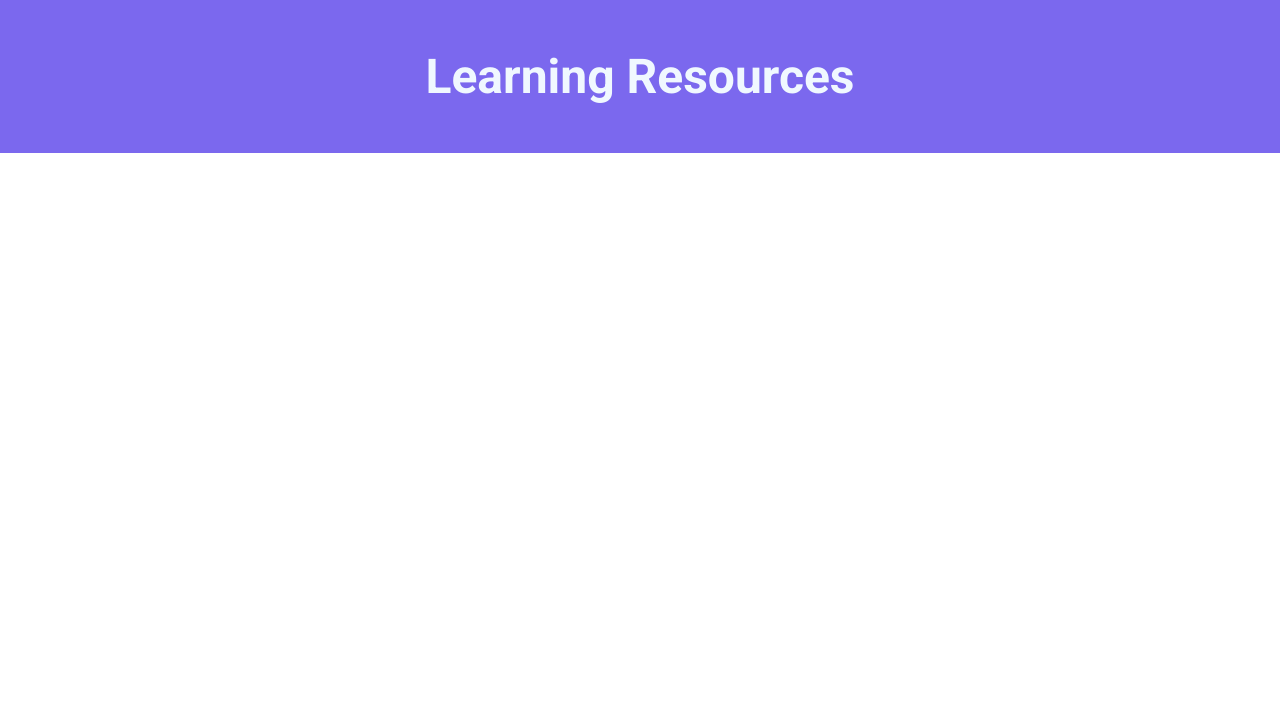
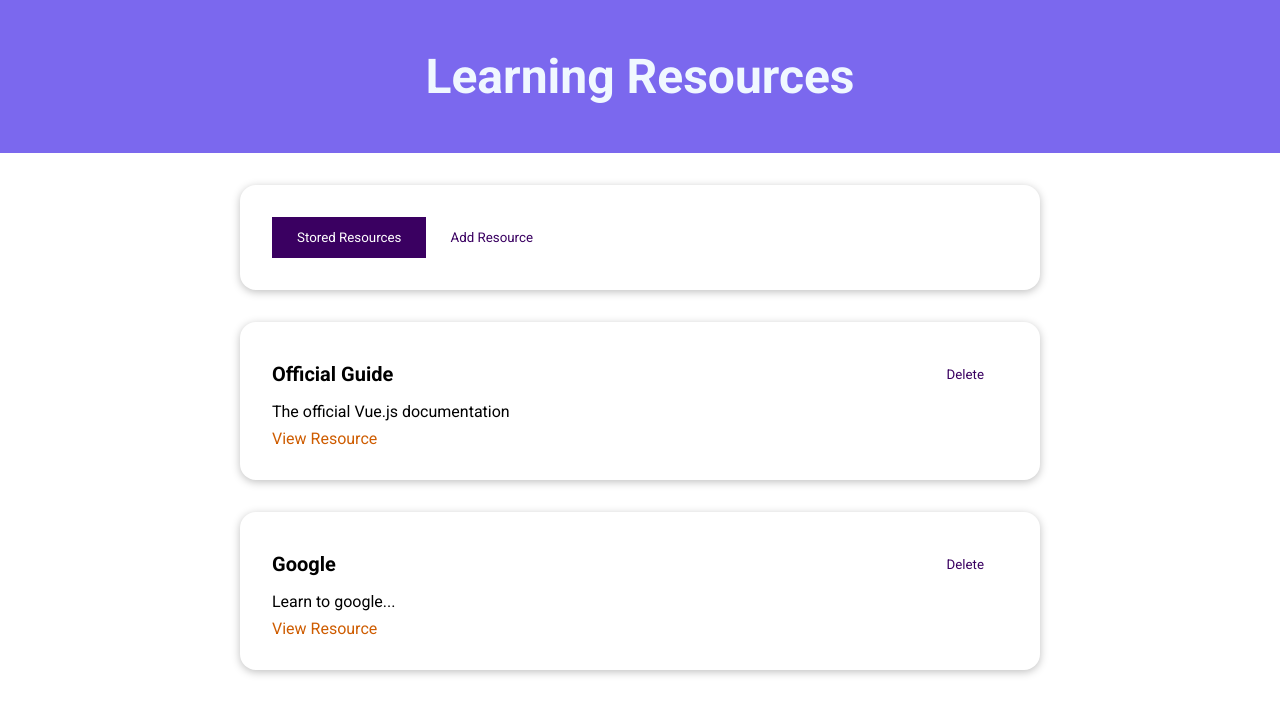
Before and after one commit to k1d12r04/vue-learning-resources-app, a Vue app: page / in a window 1280 px wide. Shown: the top 714 px of the page. Built offline with nearby package versions, Linux system fonts and the light colour scheme.

Commit message:
Add and style tabs

```diff
--- a/src/App.vue
+++ b/src/App.vue
@@ -1,30 +1,15 @@
 <template>
   <TheHeader />
+  <TheResources />
 </template>
 
 <script>
 import TheHeader from './components/layouts/TheHeader.vue';
+import TheResources from './components/learning-resources/TheResources.vue';
 export default {
   components: {
     TheHeader,
-  },
-  data() {
-    return {
-      storedResources: [
-        {
-          id: 'official-guide',
-          title: 'Official Guide',
-          description: 'The official Vue.js documentation',
-          link: 'https://vuejs.org/',
-        },
-        {
-          id: 'google',
-          title: 'Google',
-          description: 'Learn to google...',
-          link: 'https://google.com/',
-        },
-      ],
-    };
+    TheResources,
   },
 };
 </script>
--- a/src/components/learning-resources/StoredResources.vue
+++ b/src/components/learning-resources/StoredResources.vue
@@ -17,7 +17,7 @@
   components: {
     LearningResource,
   },
-  props: ['storedResources'],
+  inject: ['storedResources'],
 };
 </script>
 
--- a/src/components/learning-resources/TheResources.vue
+++ b/src/components/learning-resources/TheResources.vue
@@ -1,9 +1,12 @@
 <template>
   <base-card>
-    <base-button @click="setSelectedTab('stored-resources')">
+    <base-button
+      @click="setSelectedTab('stored-resources')"
+      :mode="storedResBtnMode"
+    >
       Stored Resources
     </base-button>
-    <base-button @click="setSelectedTab('add-resource')">
+    <base-button @click="setSelectedTab('add-resource')" :mode="addResBtnMode">
       Add Resource</base-button
     >
   </base-card>
@@ -21,7 +24,34 @@
   data() {
     return {
       selectedTab: 'stored-resources',
+      storedResources: [
+        {
+          id: 'official-guide',
+          title: 'Official Guide',
+          description: 'The official Vue.js documentation',
+          link: 'https://vuejs.org/',
+        },
+        {
+          id: 'google',
+          title: 'Google',
+          description: 'Learn to google...',
+          link: 'https://google.com/',
+        },
+      ],
     };
+  },
+  provide() {
+    return {
+      storedResources: this.storedResources,
+    };
+  },
+  computed: {
+    storedResBtnMode() {
+      return this.selectedTab === 'stored-resources' ? null : 'flat';
+    },
+    addResBtnMode() {
+      return this.selectedTab === 'add-resource' ? null : 'flat';
+    },
   },
   methods: {
     setSelectedTab(tab) {
```
